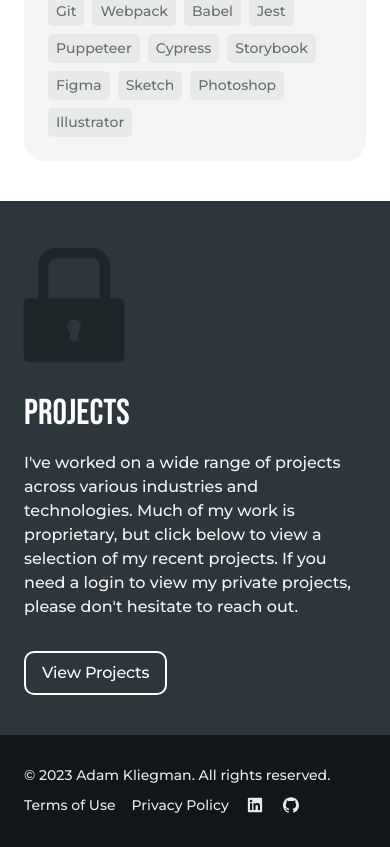
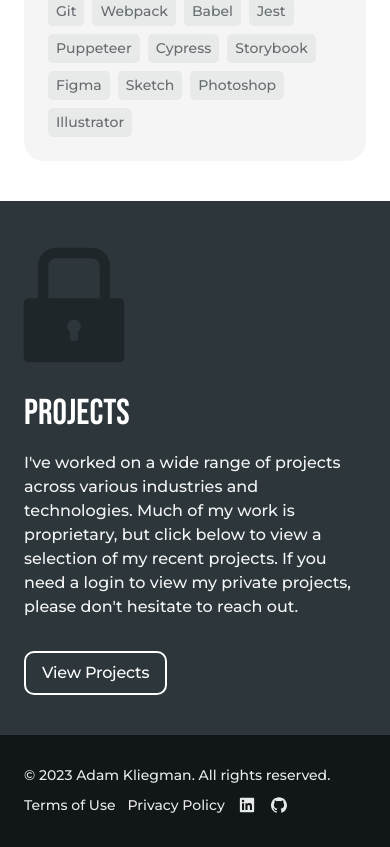
Before and after one commit to akliegman/kliegmandesign, a React app in the folder client/: page / in a window 390 px wide. Shown: the part 3983-4830 px from the top of the page. Built offline with nearby package versions, Linux system fonts and the light colour scheme; no server answers.

Commit message:
fix(Footer): restyle mobile edge case for wrapping footer links.

```diff
--- a/client/src/components/Footer/Footer.jsx
+++ b/client/src/components/Footer/Footer.jsx
@@ -30,7 +30,7 @@ export const Footer = ({ className }) => {
         <span className={styles.Copyright}>
           © {currentYear} Adam Kliegman. All rights reserved.
         </span>
-        <div className={styles.Legal}>
+        <div className={styles.Links}>
           {session && (
             <>
               <span>
@@ -44,6 +44,7 @@ export const Footer = ({ className }) => {
           <Link className={styles.Link} to="/privacy-policy">
             Privacy Policy
           </Link>
+          <div className={styles.Social}>
             {social.map((item) => (
               <IconButton
                 key={item.name}
@@ -56,6 +57,7 @@ export const Footer = ({ className }) => {
             ))}
           </div>
         </div>
+      </div>
     </footer>
   );
 };
--- a/client/src/components/Footer/Footer.module.less
+++ b/client/src/components/Footer/Footer.module.less
@@ -38,7 +38,7 @@
     color: @color-gray-1000;
   }
 
-  .Legal {
+  .Links {
     flex: 1;
     display: flex;
     justify-content: flex-end;
@@ -52,5 +52,26 @@
       .type-body-small();
       color: @color-gray-1000;
     }
+
+    @media screen and (max-width: @breakpoint-mobile) {
+      flex-wrap: wrap;
+      justify-content: flex-start;
+      gap: 0.75rem;
+      row-gap: 0.5rem;
+    }
+  }
+
+  .Social {
+    display: flex;
+    align-items: center;
+    justify-content: flex-end;
+    gap: 1rem;
+    flex: 0 0 auto;
+
+    @media screen and (max-width: @breakpoint-mobile) {
+      justify-content: flex-start;
+      gap: 0.75rem;
+      row-gap: 0.5rem;
+    }
   }
 }
```
Lines whose indentation alone changed are shown as unchanged.
